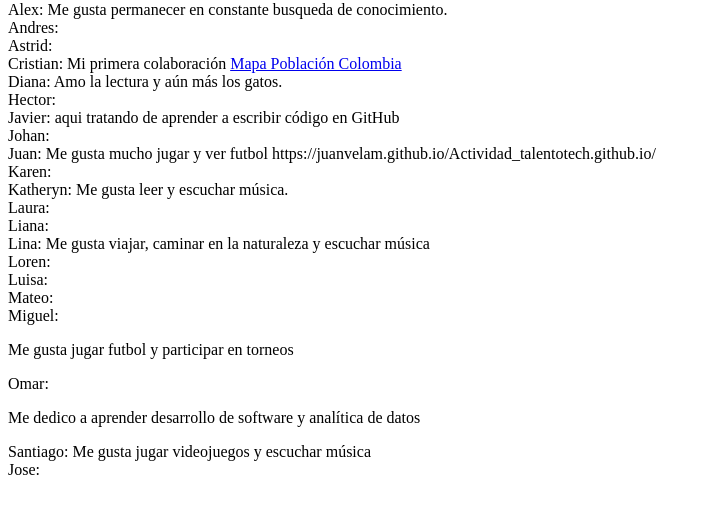
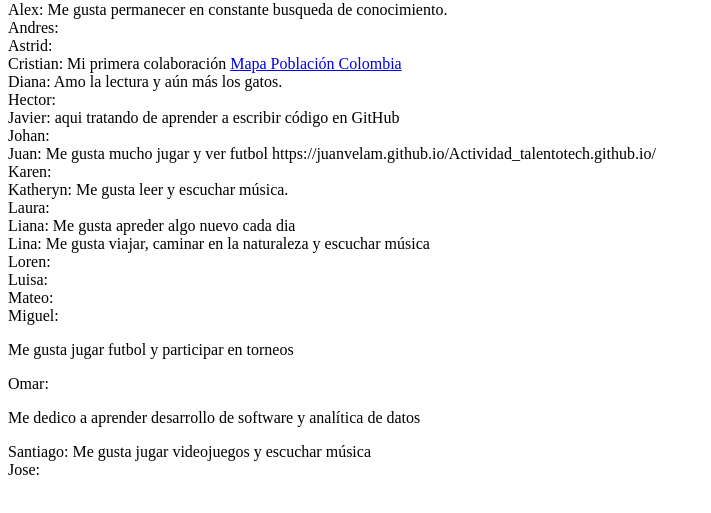
Before and after one commit to devyizuz/demo.github.io, a plain HTML site: page index.html in a window 1280 px wide. Shown: the part 79-592 px from the top of the page, without its empty margins (0-711 px from the left). Drawn offline with Linux system fonts and the light colour scheme.

Commit message:
Commit Liana

```diff
--- a/index.html
+++ b/index.html
@@ -35,7 +35,7 @@
 
 <div> Laura: </div>
 
-<div> Liana: </div>
+<div> Liana: Me gusta apreder algo nuevo cada dia </div>
 
 <div> Lina: Me gusta viajar, caminar en la naturaleza y escuchar música </div>
 
```
